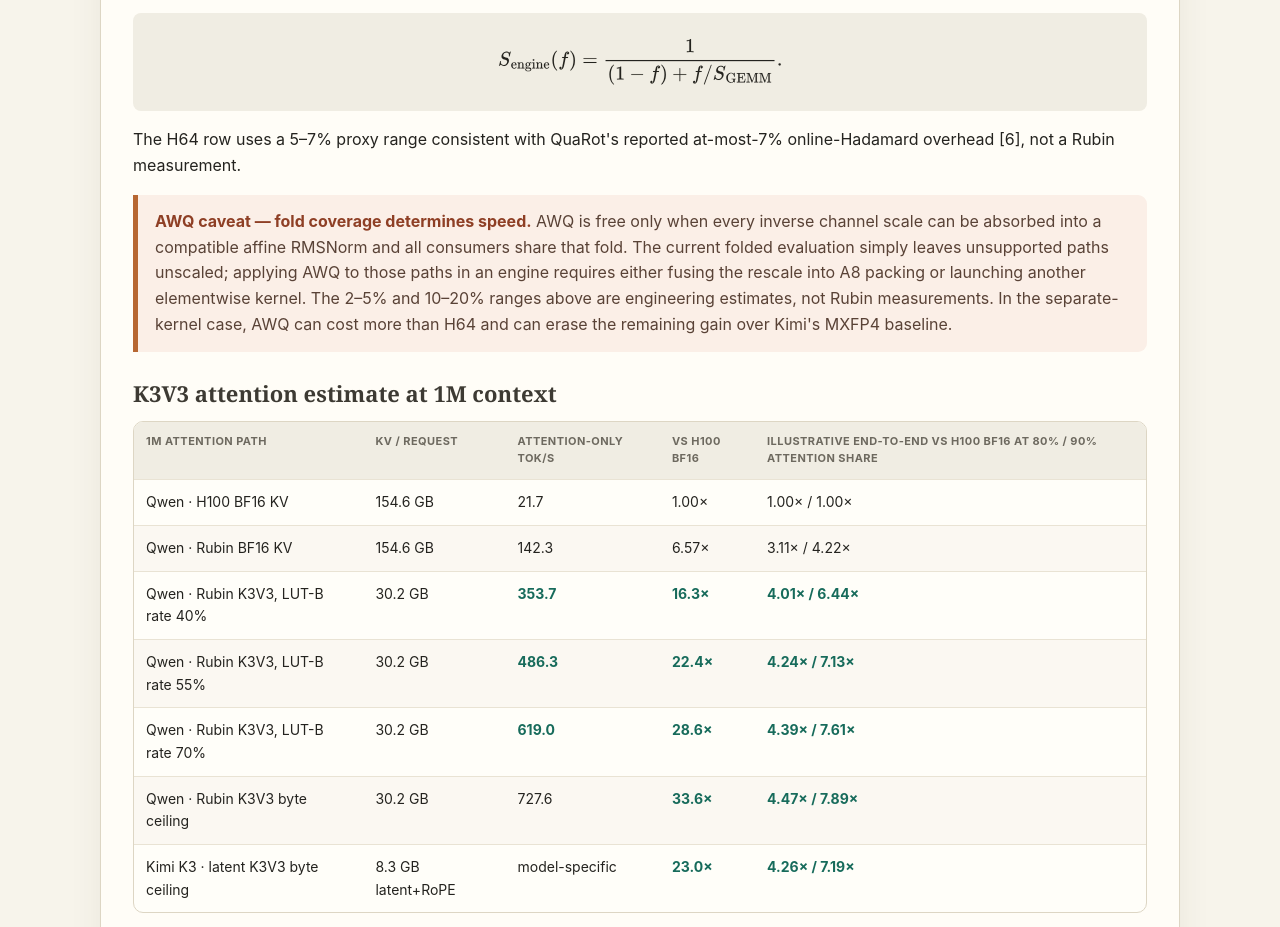
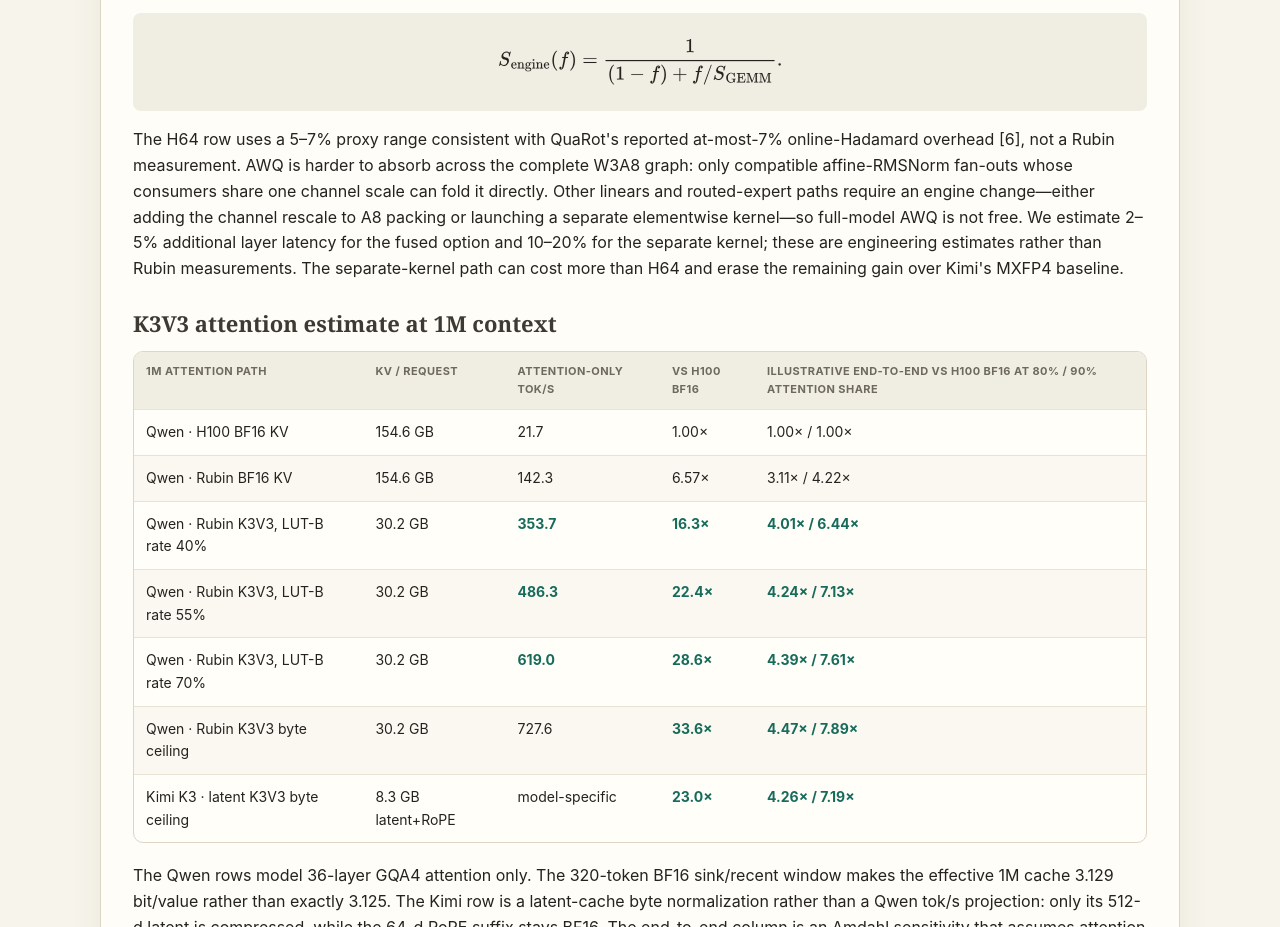
Before and after one commit to zzz0906/verarubin-short, a plain HTML site: page index.html in a window 1280 px wide. Shown: the part 10908-11835 px from the top of the page. Drawn offline with nearby package versions, Linux system fonts and the light colour scheme.

Commit message:
Merge the H64 and AWQ overhead discussion into normal prose and clarify AWQ's limited fold coverage.

```diff
--- a/index.html
+++ b/index.html
@@ -1,6 +1,6 @@
 <!doctype html>
 <!-- Generated by verarubin-short-source/build.py. Edit en.md or zh.md, not this file. -->
-<!-- Markdown source SHA256: d4142ec5e4263c902d5354168a00c5e65e1b76c43cbc4b0c8ef036cb580ce01a -->
+<!-- Markdown source SHA256: 2734e25faaec3908dad89886c4bcff47b5893ea753923236a9ec4121baaa7323 -->
 <html lang="en">
 <head>
   <meta charset="utf-8">
@@ -333,23 +333,6 @@ pre code { padding: 0; background: transparent; color: inherit; }
 
 .method-roster li {
   margin: 0;
-}
-
-.awq-warning {
-  margin: 16px 0 24px;
-  padding: 14px 17px;
-  border-left: 5px solid #b76732;
-  border-radius: 0 9px 9px 0;
-  background: #fbefe7;
-  color: #594236;
-}
-
-.awq-warning p {
-  margin: 0;
-}
-
-.awq-warning strong {
-  color: #8e3f25;
 }
 
 .oscar-warning {
@@ -719,10 +702,7 @@ S_{\mathrm{engine}}(f)
 =
 \frac{1}{(1-f)+f/S_{\mathrm{GEMM}}}.
 \]</div>
-<p>The H64 row uses a 5–7% proxy range consistent with QuaRot's reported at-most-7% online-Hadamard overhead [6], not a Rubin measurement.</p>
-<div class="awq-warning">
-<p><strong>AWQ caveat — fold coverage determines speed.</strong> AWQ is free only when every inverse channel scale can be absorbed into a compatible affine RMSNorm and all consumers share that fold. The current folded evaluation simply leaves unsupported paths unscaled; applying AWQ to those paths in an engine requires either fusing the rescale into A8 packing or launching another elementwise kernel. The 2–5% and 10–20% ranges above are engineering estimates, not Rubin measurements. In the separate-kernel case, AWQ can cost more than H64 and can erase the remaining gain over Kimi's MXFP4 baseline.</p>
-</div>
+<p>The H64 row uses a 5–7% proxy range consistent with QuaRot's reported at-most-7% online-Hadamard overhead [6], not a Rubin measurement. AWQ is harder to absorb across the complete W3A8 graph: only compatible affine-RMSNorm fan-outs whose consumers share one channel scale can fold it directly. Other linears and routed-expert paths require an engine change—either adding the channel rescale to A8 packing or launching a separate elementwise kernel—so full-model AWQ is not free. We estimate 2–5% additional layer latency for the fused option and 10–20% for the separate kernel; these are engineering estimates rather than Rubin measurements. The separate-kernel path can cost more than H64 and erase the remaining gain over Kimi's MXFP4 baseline.</p>
 <h3>K3V3 attention estimate at 1M context</h3>
 <div class="table-wrap"><table>
 <thead>
```
